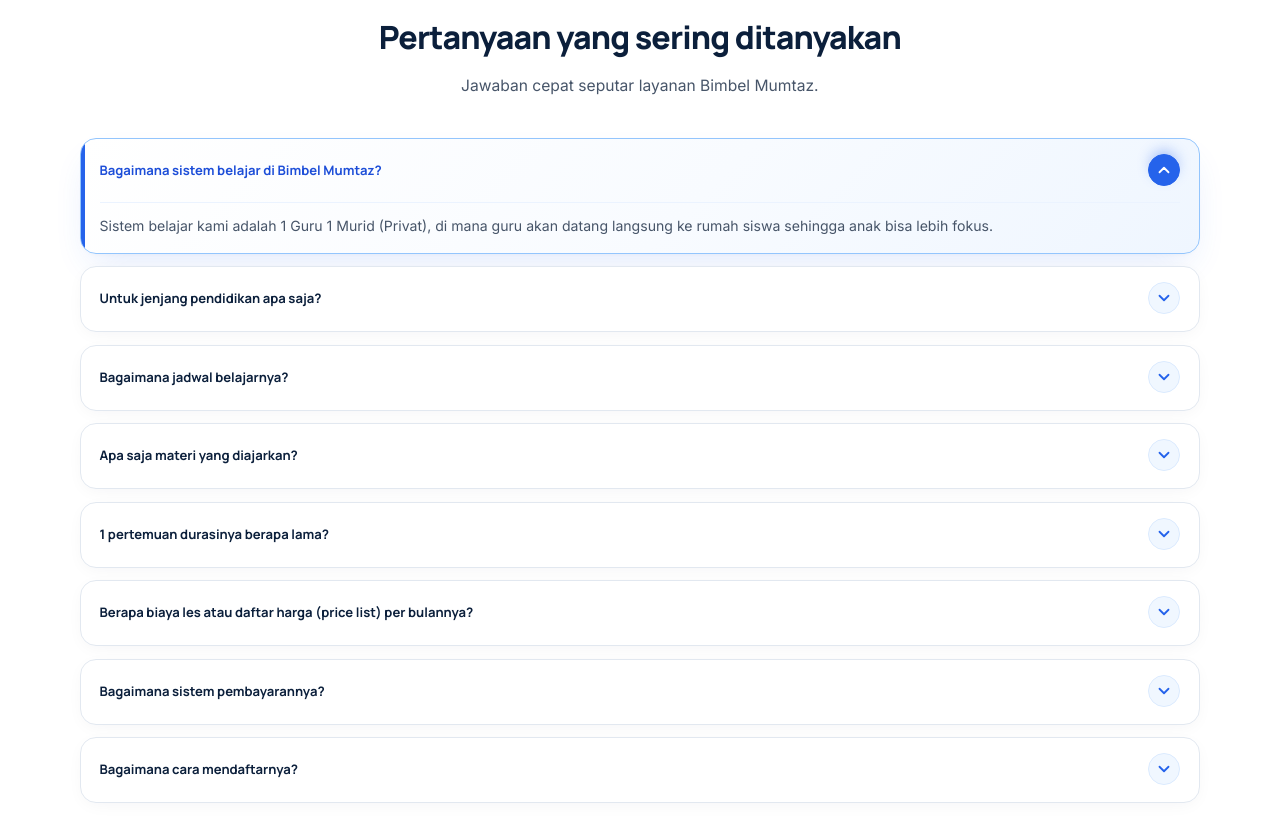
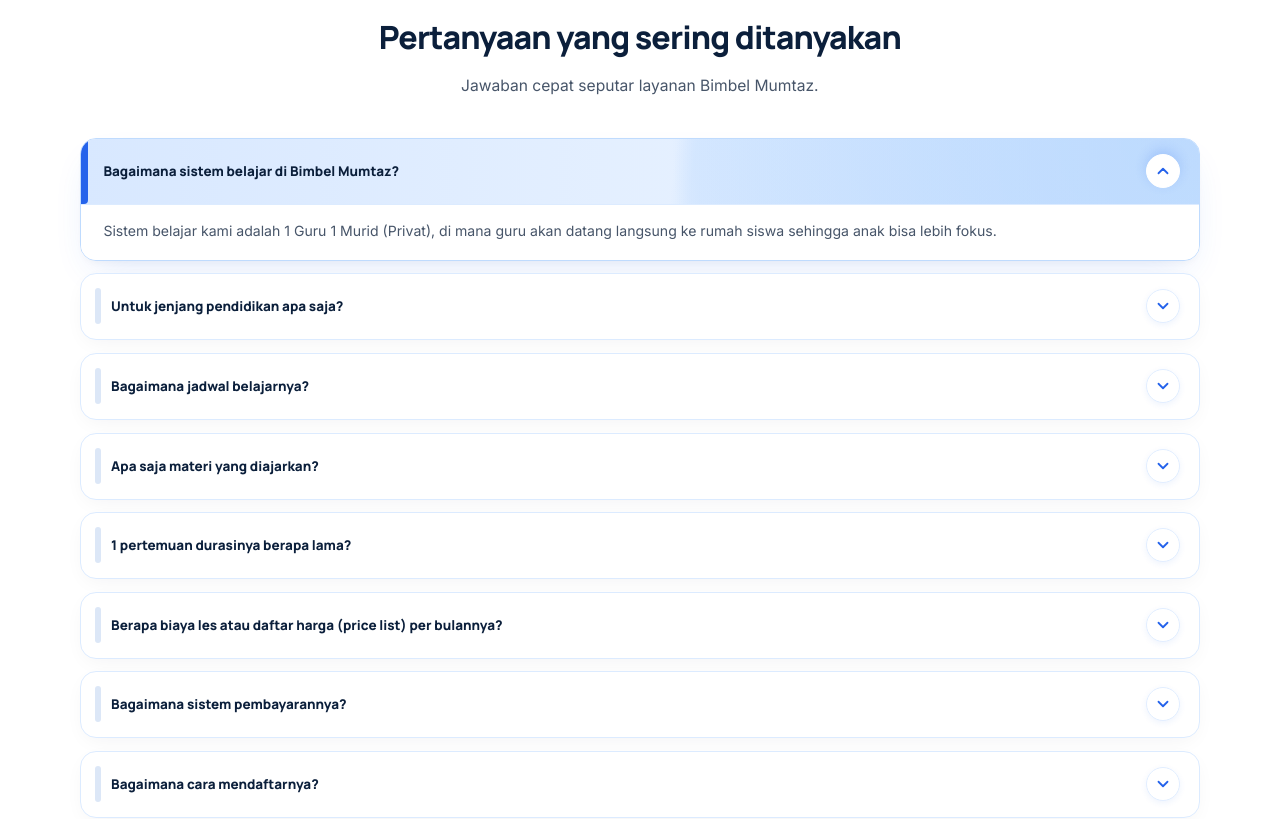
Before and after one commit to KEBAB-SHIIII/mumtaz-bimbel-landing-page, a React (Vite) app: page / in a window 1280 px wide. Shown: the part 4820-5639 px from the top of the page. Built offline with nearby package versions, Linux system fonts and the light colour scheme.

Commit message:
memperbarui desain card FAQ

```diff
--- a/src/styles/components.css
+++ b/src/styles/components.css
@@ -1533,95 +1533,132 @@
 .faq-item {
   position: relative;
   background-color: #FFFFFF;
-  border: 1.5px solid #E2E8F0;
+  border: 1.5px solid #DCEBFF;
   border-radius: 1.25rem;
-  padding: 0 1.45rem;
-  box-shadow: 0 4px 18px -4px rgba(11, 31, 59, 0.05);
+  padding: 0;
+  box-shadow: 0 6px 22px -6px rgba(11, 31, 59, 0.06);
   transition: border-color 0.28s ease, background-color 0.28s ease, box-shadow 0.28s ease, transform 0.25s cubic-bezier(0.16, 1, 0.3, 1);
   overflow: hidden;
 }
 
+/* Pill aksen kiri pada item yang tertutup */
 .faq-item::before {
+  content: "";
+  position: absolute;
+  left: 14px;
+  top: 50%;
+  transform: translateY(-50%);
+  width: 6px;
+  height: 36px;
+  border-radius: 9999px;
+  background: #DCE7F7;
+  transition: all 0.25s ease;
+  z-index: 3;
+  pointer-events: none;
+}
+
+.faq-item:hover {
+  border-color: #93C5FD;
+  transform: translateY(-2px);
+  box-shadow: 0 12px 28px -10px rgba(37, 99, 235, 0.12);
+}
+
+.faq-item:hover::before {
+  background: #93C5FD;
+}
+
+.faq-item.active {
+  background-color: #FFFFFF;
+  border-color: #BFDBFE;
+  box-shadow: 0 16px 38px -14px rgba(37, 99, 235, 0.16), 0 4px 10px -2px rgba(11, 31, 59, 0.04);
+}
+
+.faq-item.active::before {
+  opacity: 0;
+  transform: translateY(-50%) scaleY(0);
+}
+
+.faq-trigger {
+  position: relative;
+  width: 100%;
+  display: flex;
+  align-items: center;
+  justify-content: space-between;
+  gap: 1.25rem;
+  padding: 1.2rem 1.45rem 1.2rem 2.35rem;
+  text-align: left;
+  background: transparent;
+  cursor: pointer;
+  border: none;
+  font-family: 'Manrope', 'Inter', sans-serif;
+  font-weight: 800;
+  font-size: 1.05rem;
+  color: #0B1F3B;
+  transition: color 0.2s ease, background 0.25s ease;
+  overflow: hidden;
+}
+
+.faq-trigger > span {
+  position: relative;
+  z-index: 2;
+}
+
+.faq-trigger:hover {
+  color: #0B1F3B;
+}
+
+.faq-item.active .faq-trigger {
+  padding-left: 1.75rem;
+  color: #0B1F3B;
+  background:
+    radial-gradient(circle at 88% 120%, rgba(191, 219, 254, 0.55) 0%, rgba(191, 219, 254, 0.28) 38%, transparent 40%),
+    radial-gradient(circle at 98% -10%, rgba(147, 197, 253, 0.45) 0%, rgba(191, 219, 254, 0.25) 44%, transparent 46%),
+    linear-gradient(90deg, #D8E8FF 0%, #E5F0FF 55%, #DCEBFF 100%);
+  border-bottom: 1px solid #DCEBFF;
+}
+
+/* Garis biru tebal di sisi kiri header saat terbuka */
+.faq-item.active .faq-trigger::before {
   content: "";
   position: absolute;
   left: 0;
   top: 0;
   bottom: 0;
-  width: 4px;
+  width: 7px;
   background: #2563EB;
-  opacity: 0;
-  transform: scaleY(0);
-  transition: transform 0.28s cubic-bezier(0.16, 1, 0.3, 1), opacity 0.25s ease;
-}
-
-.faq-item:hover {
-  border-color: #93C5FD;
-  background-color: #FAFCFF;
-  transform: translateY(-2px);
-  box-shadow: 0 10px 25px -8px rgba(37, 99, 235, 0.12);
-}
-
-.faq-item.active {
-  background: linear-gradient(135deg, #FFFFFF 0%, #F8FBFF 55%, #EFF6FF 100%);
-  border-color: #93C5FD;
-  box-shadow: 0 16px 36px -12px rgba(37, 99, 235, 0.16), 0 2px 6px -2px rgba(11, 31, 59, 0.04);
-}
-
-.faq-item.active::before {
-  opacity: 1;
-  transform: scaleY(1);
-}
-
-.faq-trigger {
-  width: 100%;
-  display: flex;
-  align-items: center;
-  justify-content: space-between;
-  gap: 1.25rem;
-  padding: 1.2rem 0;
-  text-align: left;
-  background: transparent;
-  cursor: pointer;
-  border: none;
-  font-family: 'Manrope', 'Inter', sans-serif;
-  font-weight: 700;
-  font-size: 1.02rem;
-  color: #0B1F3B;
-  transition: color 0.2s ease;
-}
-
-.faq-trigger:hover {
-  color: #1D4ED8;
-}
-
-.faq-item.active .faq-trigger {
-  color: #1D4ED8;
+  border-top-right-radius: 4px;
+  border-bottom-right-radius: 4px;
+  z-index: 3;
 }
 
 .faq-icon-wrapper {
+  position: relative;
+  z-index: 2;
   display: flex;
   align-items: center;
   justify-content: center;
-  width: 32px;
-  height: 32px;
+  width: 34px;
+  height: 34px;
   border-radius: 50%;
-  background-color: #F0F7FF;
-  border: 1px solid #DBEAFE;
+  background-color: #FFFFFF;
+  border: 1.5px solid #E2EEFF;
   color: #2563EB;
   flex-shrink: 0;
+  box-shadow: 0 2px 6px rgba(37, 99, 235, 0.08);
   transition: transform 0.3s cubic-bezier(0.16, 1, 0.3, 1), background-color 0.25s ease, color 0.25s ease, border-color 0.25s ease, box-shadow 0.25s ease;
 }
 
 .faq-item:hover .faq-icon-wrapper {
-  background-color: #DBEAFE;
+  border-color: #BFDBFE;
+  box-shadow: 0 4px 10px rgba(37, 99, 235, 0.14);
 }
 
 .faq-item.active .faq-icon-wrapper {
   transform: rotate(180deg);
-  background-color: #2563EB;
-  border-color: #2563EB;
-  color: #FFFFFF;
-  box-shadow: 0 6px 14px -3px rgba(37, 99, 235, 0.4);
+  background-color: #FFFFFF;
+  border-color: #FFFFFF;
+  color: #2563EB;
+  box-shadow: 0 4px 12px rgba(37, 99, 235, 0.18);
 }
 
 .faq-collapse {
@@ -1629,15 +1666,14 @@
   grid-template-rows: 0fr;
   opacity: 0;
   overflow: hidden;
+  background-color: #FFFFFF;
   transition: opacity 0.25s ease;
 }
 
 .faq-collapse > .faq-answer-inner {
   min-height: 0;
   overflow: hidden;
-  padding-top: 0;
-  padding-bottom: 0;
-  border-top: 1px solid transparent;
+  padding: 0 1.75rem;
 }
 
 .faq-item.active .faq-collapse {
@@ -1646,9 +1682,7 @@
 }
 
 .faq-item.active .faq-collapse > .faq-answer-inner {
-  border-top: 1px solid #EBF3FF;
-  padding-top: 0.85rem;
-  padding-bottom: 1.25rem;
+  padding: 1.15rem 1.75rem 1.35rem 1.75rem;
 }
 
 /* Floating WhatsApp */
```
